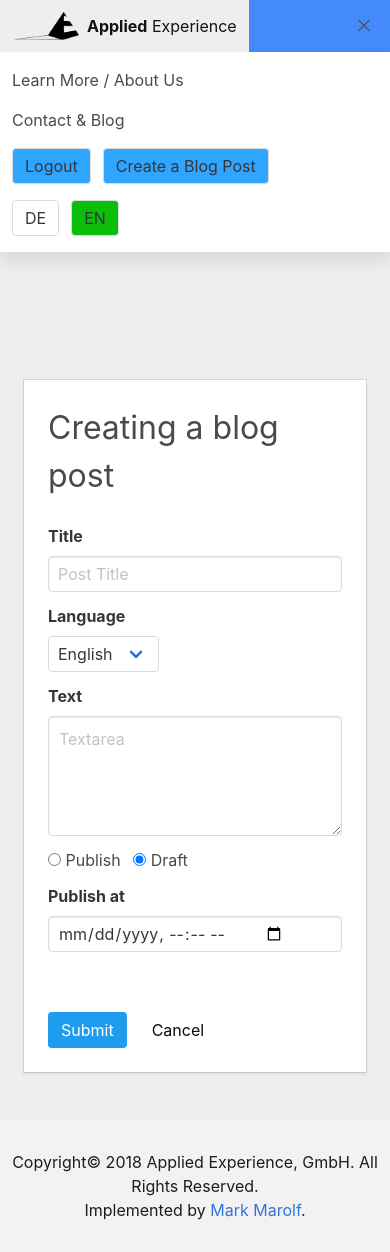
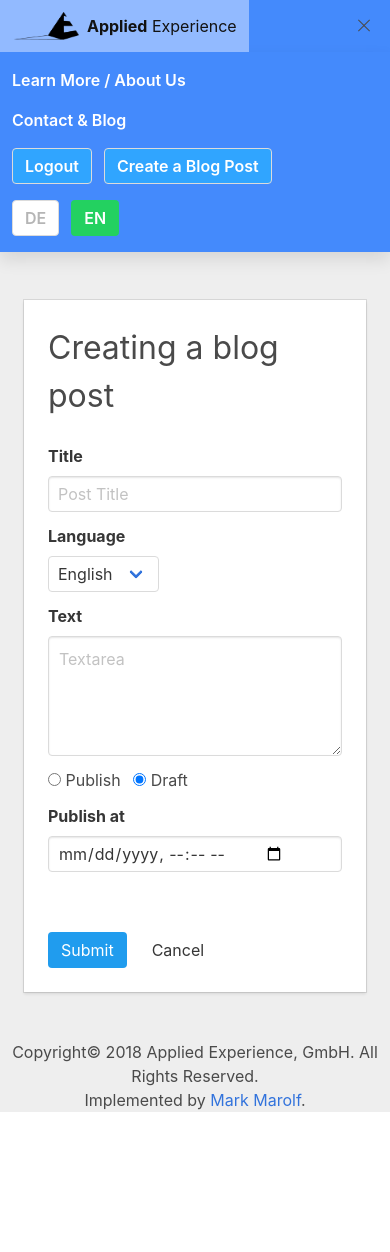
Before and after one commit to tenderribs/appex-pro, a PHP site: page /index.php?page=createBlogPost in a window 390 px wide, after a click that opens the changed part. After the commit the page ends 1112 px from the top, so only its background shows below. Run offline with PHP 8.4, Linux system fonts and the light colour scheme; the visitor is signed in with stand-in values (Sample User, id 1); data that the repository does not hold is empty; a stand-in replaces the project's code that opens the database connection; some libraries are stand-ins or nearby versions.

Commit message:
delete blog now works

```diff
--- a/controllers/blogController.php
+++ b/controllers/blogController.php
@@ -110,17 +110,17 @@
         }
     }
 
-    function deleteblogPost($pdo,$request) {
+    function deleteblogPost($pdo,$getRequest) {
 
         if (!checkIfUserIsAdmin()) {
             die();
         }
 
 
-        $post_id = !empty($request["post_id"]) ? $request["post_id"] : null;
-
+        $post_id = !empty($getRequest["post_id"]) ? $getRequest["post_id"] : null;
+        if ($post_id !== null) {
            //Remember: We are inserting a new row into our users table.
-        $sql = 'DELETE FROMT contents WHERE id = :post_id';
+           $sql = 'DELETE FROM contents WHERE id = :post_id';
 
            $stmt = $pdo->prepare($sql);
 
@@ -134,6 +134,8 @@
                //What you do here is up to you!
                return true;
            }
+        }
+
     }
 
     function loadBlogPosts($pdo,$lang) {
--- a/css/main.css
+++ b/css/main.css
@@ -1,15 +1,44 @@
 .tiles{margin-top: 1%;}
-body{     background-color: rgb(238, 238, 238);}
-.banner{  margin-top: 100px;
-          padding-top: 100px;}
-.media{margin-left: 6%;}
-.message-features{margin-left: 70px;
+body{
+    background-color: rgb(238, 238, 238);
+}
+.button {
+    color: white !important;
+}
+.navbar-item {
+    color: white !important;
+    font-weight: 600 !important;
+}
+.navbar-link:hover, a.navbar-item:hover {
+    /* color: black !important; */
+    background-color: #92baff !important;
+}
+
+.navbar-link.is-active, a.navbar-item.is-active {
+    /* color: black !important; */
+    background-color: #0c409b !important;
+}
+
+@media screen and (max-width: 1087px){
+    .navbar-menu {
+        background-color: #448afc !important;
+    }
+}
+
+    /* background-color: #fff; */
+
+/* .banner{  margin-top: 100px;
+          padding-top: 100px;} */
+/* .media{margin-left: 6%;} */
+/* .message-features{
+    margin-left: 70px;
     margin-right: 70px;
     margin-top: 30px;
     margin-bottom: 30px;
-}
-nav{margin-bottom: 30px;}
-.active{background-color: #448afc;}
+} */
+/* nav{margin-bottom: 30px;}
+.active{background-color: #ffffff;}
+.is-active{background-color: #ffffff;}
 .indented{margin-left:2em;}
 .learn{color: #0048d8;}
 nav:hover {background-color: #448afc;}
@@ -29,3 +58,4 @@ padding-bottom:30px;}
 .navbar-item:hover {
     color: rgb(46, 46, 46);
 }
+ */
--- a/header.php
+++ b/header.php
@@ -9,18 +9,18 @@
     $content = [];
 
     $en['Learn_More_About_Us'] = '
-                                <a class="navbar-item " href="index.php?page=features&la=en">
+                                <a class="navbar-item'.($page == 'features' ? ' is-active ':'' ).'" href="index.php?page=features&la=en">
                                         Learn More / About Us
                                 </a>';
-    $de['Learn_More_About_Us'] = '<a class="navbar-item " href="index.php?page=features&la=de">
+    $de['Learn_More_About_Us'] = '<a class="navbar-item '.($page == 'features' ? ' is-active ':'' ).'" href="index.php?page=features&la=de">
                                         Mehr erfahren / Über uns
                                     </a>';
 
-    $en['Contact_Blog'] = '    <a class="navbar-item " href="index.php?page=blog&la=en">
+    $en['Contact_Blog'] = '    <a class="navbar-item '.($page == 'blog' ? ' is-active ':'' ).'" href="index.php?page=blog&la=en">
                                     Contact & Blog
                                 </a>';
 
-    $de['Contact_Blog'] = '    <a class="navbar-item " href="index.php?page=blog&la=de">
+    $de['Contact_Blog'] = '    <a class="navbar-item '.($page == 'blog' ? ' is-active ':'' ).'" href="index.php?page=blog&la=de">
                                     Kontakt und Blog
                                 </a>';
 
@@ -62,7 +62,7 @@
                                 <div class="field is-grouped">
                     ';
         if (session_status() === PHP_SESSION_NONE || !isset($_SESSION["authenticated"]) || $_SESSION["authenticated"] == False) {
-            require_once('pages/navbar/login_register_buttons.html');
+            // require_once('pages/navbar/login_register_buttons.html');
         } else if ( $_SESSION["authenticated"] == True ) {
             require_once('pages/navbar/logout_button.php');
         }
--- a/pages/auth/login.html
+++ b/pages/auth/login.html
@@ -24,9 +24,9 @@
                         <div class="field">
                             <p class="control ">
                                 <button class="button is-success" type="submit">Login</button>
-                                <label>
+                                <!-- <label>
                                     <input type="checkbox" checked="checked" name="remember"> Remember me
-                                </label>
+                                </label> -->
                                 <a href="index.php?page=register" style="float: right;">Not registered yet?</a>
                             </p>
                         </div>
--- a/pages/createBlogPost.php
+++ b/pages/createBlogPost.php
@@ -66,7 +66,7 @@ if (session_status() === PHP_SESSION_ACTIVE && isset($_SESSION["email"]) && isse
                                             <button class="button is-info">Submit</button>
                                         </div>
                                         <div class="control">
-                                            <a class="button is-white" href="index.php?page=blog&la='.$lang.'">
+                                            <a class="button is-white has-text-grey-darker" href="index.php?page=blog&la='.$lang.'">
                                                 <span>
                                                     Cancel
                                                 </span>
--- a/pages/navbar/deu.html
+++ b/pages/navbar/deu.html
@@ -1,10 +1,10 @@
 <p class="control">
-    <a class="button" style="background-color: rgb(10, 190, 10)" href="index.php?la=de">
+    <a class="button is-success" href="index.php?la=de">
         <span>DE</span>
     </a>
 </p>
 <p class="control">
-    <a class="button" href="index.php">
+    <a class="button has-text-grey-light"  href="index.php">
         <span>EN</span>
     </a>
 </p>
--- a/pages/navbar/eng.html
+++ b/pages/navbar/eng.html
@@ -1,10 +1,10 @@
 <p class="control">
-    <a class="button " href="index.php?la=de">
+    <a class="button has-text-grey-light" href="index.php?la=de">
         <span>DE</span>
     </a>
 </p>
 <p class="control">
-    <a class="button" style="background-color: rgb(10, 190, 10)" href="index.php">
+    <a class="button is-success"  href="index.php">
         <span>EN</span>
     </a>
 </p>
--- a/pages/navbar/logout_button.php
+++ b/pages/navbar/logout_button.php
@@ -6,17 +6,16 @@ echo '<p class="control">
                     Logout
                 </span>
             </a>
-        </p>
+            </p>';
 
-        <p class="control">
+    if (session_status() === PHP_SESSION_ACTIVE && isset($_SESSION["email"]) && isset($_SESSION["user_role"])  && $_SESSION["user_role"] == "admin")
+    {
+        echo '        <p class="control">
         <a class="button" style="background-color: #30a5ff" href="index.php?page=createBlogPost&la='.$lang.'">
                                 <span>
                                     Create a Blog Post
                                 </span>
                             </a>
-        <!-- <a class="button" style="background-color: #30a5ff" href="index.php?page=manage&la='.$lang.'">
-            <span>
-                Manage
-            </span> -->
         </a>
         </p>';
+    }
--- a/router.php
+++ b/router.php
@@ -3,6 +3,7 @@
         if ($page == '') {
             //empty page in url, check if there are any actions requested
             $request = $_POST;
+            $getRequest = $_GET;
 
             if ($action == 'register') {
                 // echo 'pdo '.isset($pdo);
@@ -50,7 +51,10 @@
             }   else if ($action == 'updateBlogPost') {
                 updateblogPost($pdo,$request);
                 require_once('pages/refresh.php');
-            }     else {
+            }   else if ($action == 'deleteBlogPost') {
+                deleteBlogPost($pdo,$getRequest);
+                require_once('pages/refresh.php');
+            }      else {
                 //if there was no action found in the URL then display the homepage with the according language
                 displayHomePage($lang);
             }
```
Also changed, not shown: pages/editBlogPost.php (+17 -3 lines). Lines whose indentation alone changed are shown as unchanged.
